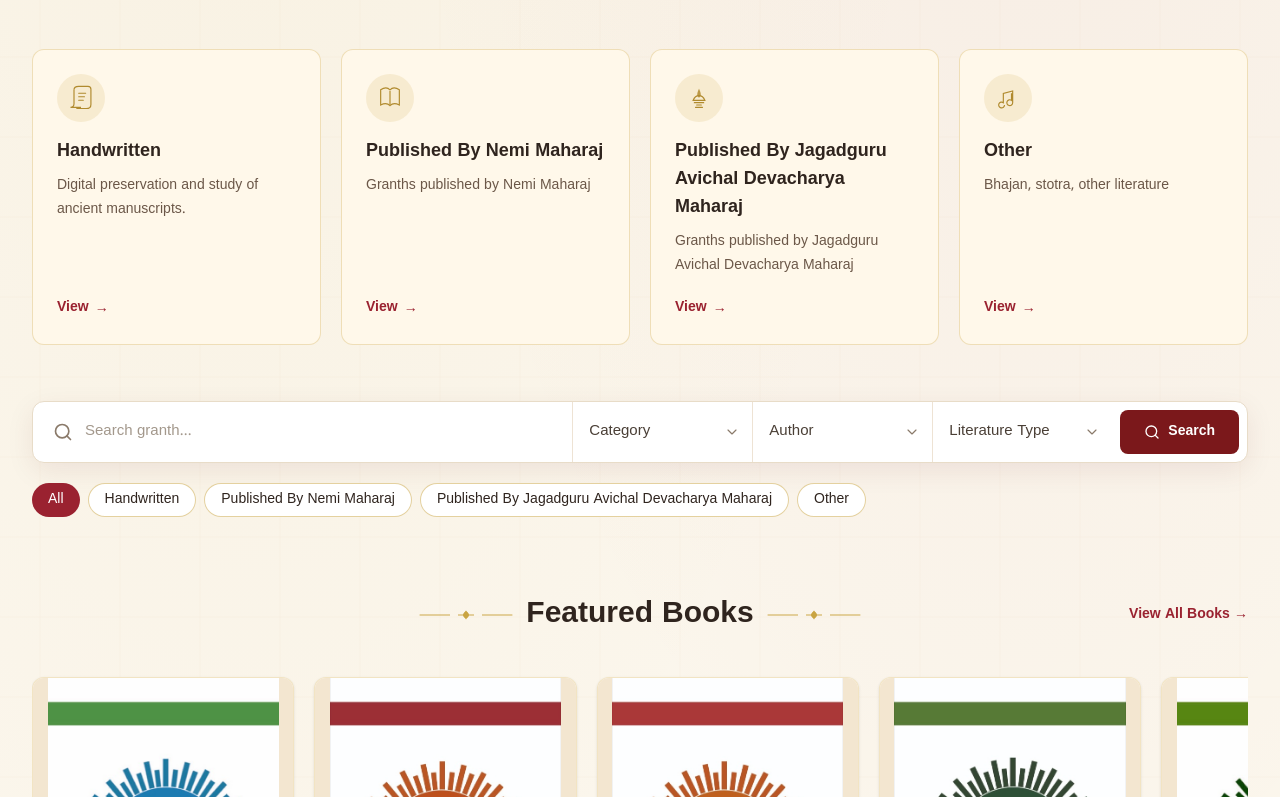
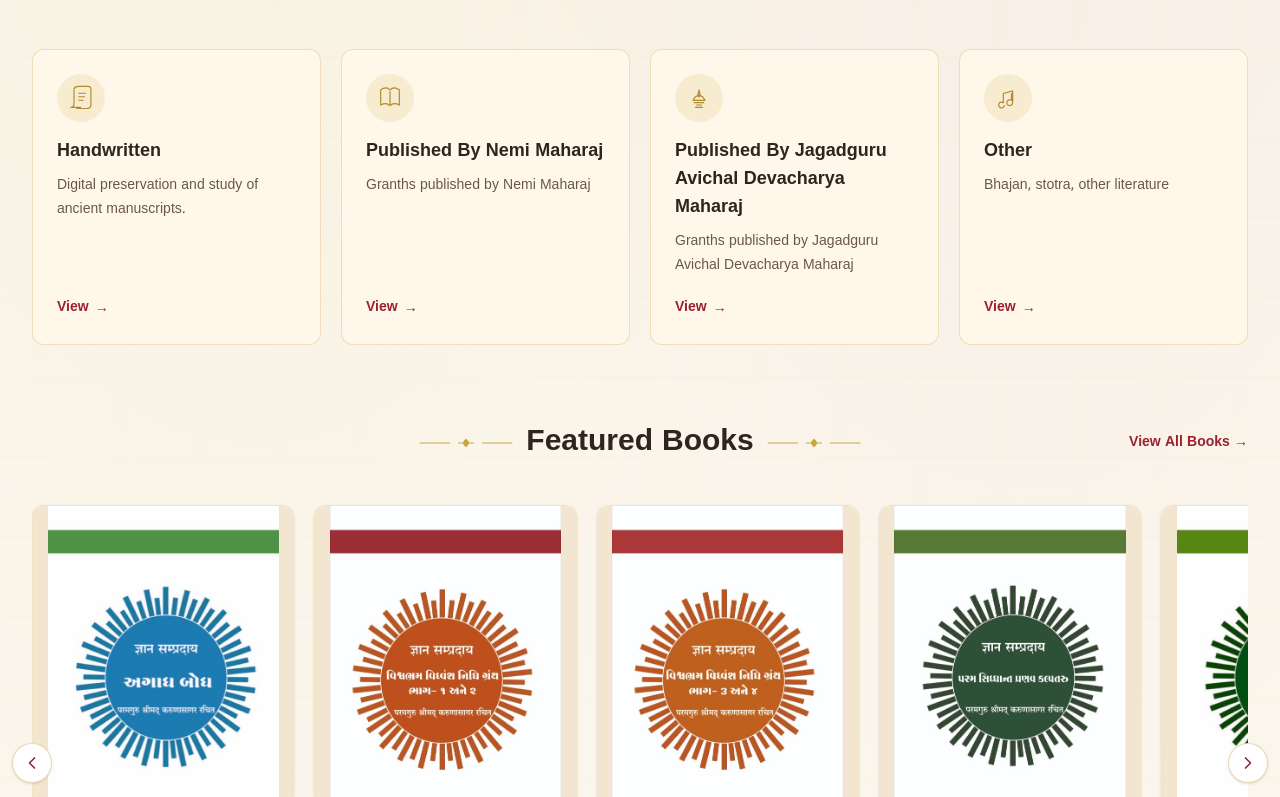
Before and after one commit to pragneshpj/Kaival-Gyanpith-Granth-Website, a Next.js app: page /en in a window 1280 px wide. Shown: the part 783-1580 px from the top of the page. Built offline with nearby package versions, Linux system fonts and the light colour scheme.

Commit message:
Refactor HomePage component: Removed SearchBar and associated book fetching logic to streamline the layout. Adjusted section padding for improved visual consistency.

```diff
--- a/src/app/[locale]/page.tsx
+++ b/src/app/[locale]/page.tsx
@@ -1,17 +1,13 @@
-import { Suspense } from "react";
 import { setRequestLocale } from "next-intl/server";
 import { Link } from "@/i18n/navigation";
 import { BookCarousel } from "@/components/BookCarousel";
 import { CategoryCard } from "@/components/CategoryCard";
 import { Hero } from "@/components/Hero";
-import { SearchBar } from "@/components/SearchBar";
 import { SectionTitle } from "@/components/SectionTitle";
 import { StatsBar } from "@/components/StatsBar";
 import {
-  getBooks,
   getCategories,
   getFeaturedBooks,
-  getFilters,
   getHome,
   getSite,
   t,
@@ -29,16 +25,14 @@ export default async function HomePage({
 
   const site = getSite();
   const home = getHome();
-  const filters = getFilters();
   const categories = getCategories();
   const featured = getFeaturedBooks();
-  const books = getBooks();
 
   return (
     <>
       <Hero locale={locale} home={home} ui={site.ui} />
 
-      <section className="mx-auto max-w-7xl px-4 pt-14 pb-12 md:px-8 md:pt-20 md:pb-14">
+      <section className="mx-auto max-w-7xl px-4 pt-14 pb-14 md:px-8 md:pt-20 md:pb-20">
         <SectionTitle title={t(home.sections.collection, locale)} />
         <div className="grid gap-5 sm:grid-cols-2 lg:grid-cols-4">
           {categories.map((category) => (
@@ -53,12 +47,6 @@ export default async function HomePage({
             />
           ))}
         </div>
-      </section>
-
-      <section className="pb-14 md:pb-20">
-        <Suspense>
-          <SearchBar locale={locale} filters={filters} ui={site.ui} books={books} />
-        </Suspense>
       </section>
 
       <section className="mx-auto max-w-7xl px-4 pb-16 md:px-8 md:pb-24">
```
